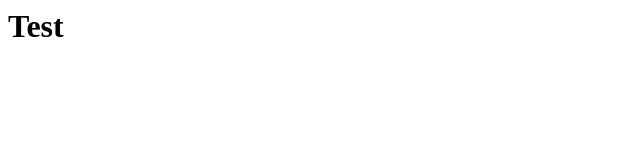
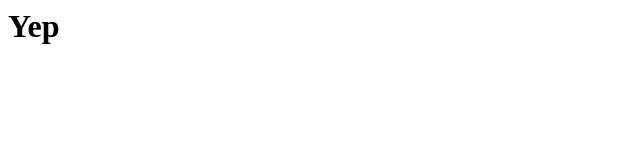
Before and after one commit to SheeshMark/testets, a plain HTML site: page index.html in a window 1280 px wide. Shown: the full height of the page, 0-640 px from the left. Drawn offline with Linux system fonts and the light colour scheme.

Commit message:
h1 change

```diff
--- a/index.html
+++ b/index.html
@@ -6,6 +6,6 @@
     <title>Document</title>
 </head>
 <body>
-    <h1>Test</h1>
+    <h1>Yep</h1>
 </body>
 </html>
```
